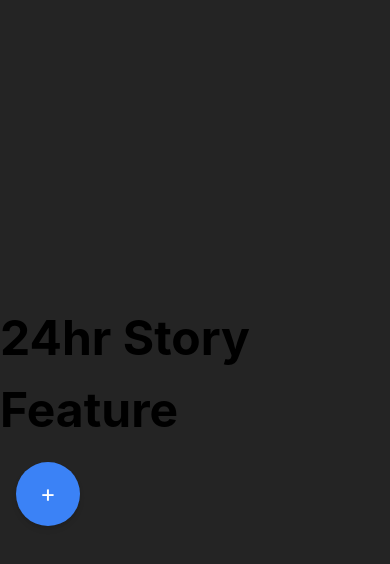
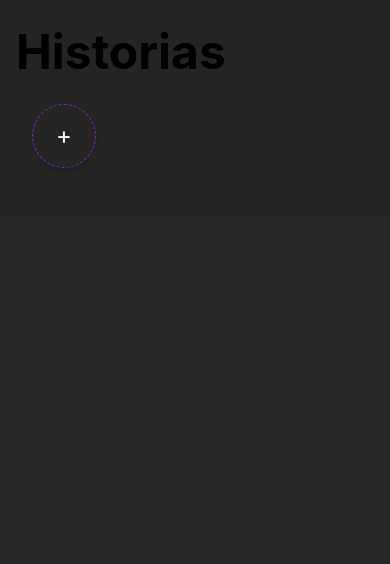
Before and after one commit to AdrianGerman/frontend-projects-roadmap, a React (Vite) app in the folder 24-story-feature/: page / in a window 390 px wide. Shown: the top 564 px of the page. Built offline with nearby package versions, Linux system fonts and the light colour scheme.

Commit message:
main style and responsive list styles

```diff
--- a/24-story-feature/src/App.jsx
+++ b/24-story-feature/src/App.jsx
@@ -87,8 +87,10 @@ function App() {
   }
 
   return (
-    <>
-      <h1 className="font-bold text-[3rem]">24hr Story Feature</h1>
+    <div className="max-w-screen-md mx-auto">
+      <div className="p-4 bg-gradient-to-b from-[#242424] to-[#282828] min-h-screen">
+        <div>
+          <h1 className="font-bold text-[3rem]">Historias</h1>
           <StoryList
             stories={stories}
             onStoryClick={setCurrentStoryIndex}
@@ -106,7 +108,9 @@ function App() {
               isPaused={isPaused}
             />
           )}
-    </>
+        </div>
+      </div>
+    </div>
   )
 }
 
--- a/24-story-feature/src/components/StoryList.jsx
+++ b/24-story-feature/src/components/StoryList.jsx
@@ -26,9 +26,10 @@ const StoryList = ({ stories, onStoryClick, onAddStory }) => {
   }
 
   return (
-    <div className="flex items-start space-x-4 p-4">
+    <div className="flex items-start space-x-4 p-4 overflow-x-auto">
+      <div className="flex space-x-4 flex-nowrap">
         <button
-        className="w-16 h-16 flex justify-center items-center bg-blue-500 text-white text-2xl rounded-full shadow-md hover:bg-blue-600 transition"
+          className="w-16 h-16 flex justify-center items-center border border-dashed border-purple-700 text-white text-2xl rounded-full shadow-md transform transition duration-300 hover:border-purple-800 hover:scale-105"
           onClick={() => inputRef.current.click()}
         >
           +
@@ -36,11 +37,11 @@ const StoryList = ({ stories, onStoryClick, onAddStory }) => {
         {stories.map((story, index) => (
           <div
             key={story.id}
-          className="flex flex-col items-center space-y-1 w-16"
+            className="flex flex-col items-center space-y-3 w-16 flex-shrink-0"
           >
             <div
               onClick={() => onStoryClick(index)}
-            className="w-16 h-16 rounded-full bg-cover bg-center cursor-pointer shadow-md mb-2"
+              className="w-16 h-16 rounded-full bg-cover bg-center cursor-pointer shadow-md transform transition duration-300 hover:scale-105"
               style={{ backgroundImage: `url(${story.image})` }}
             ></div>
             <span className="text-xs text-gray-500 text-center break-words">
@@ -48,6 +49,7 @@ const StoryList = ({ stories, onStoryClick, onAddStory }) => {
             </span>
           </div>
         ))}
+      </div>
       <input
         type="file"
         accept="image/*"
--- a/24-story-feature/src/index.css
+++ b/24-story-feature/src/index.css
@@ -11,8 +11,5 @@
 }
 
 body {
-  display: flex;
-  justify-content: center;
-  align-items: center;
-  min-height: 100vh;
+  margin: 0 auto;
 }
```
Lines whose indentation alone changed are shown as unchanged.
